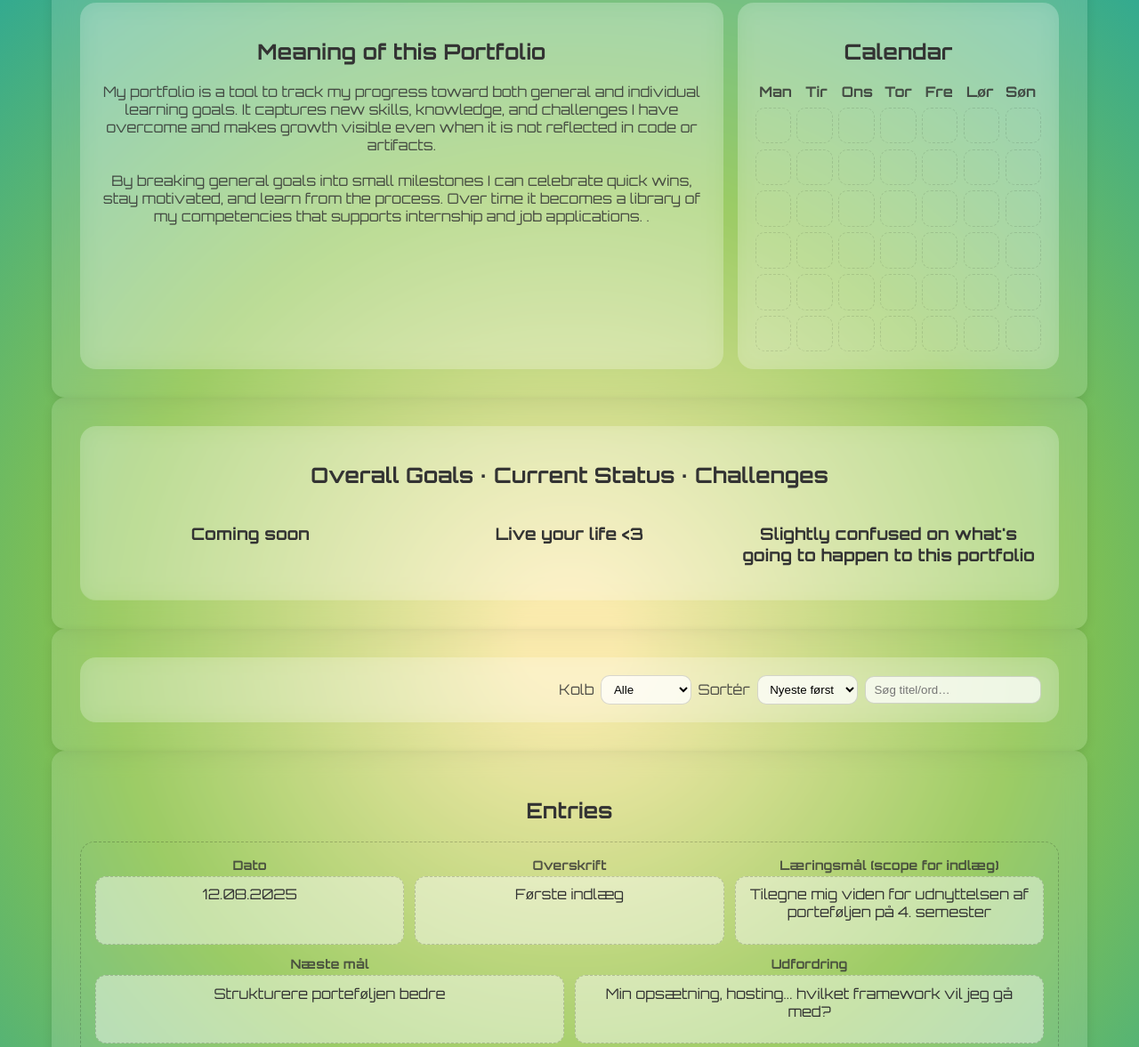
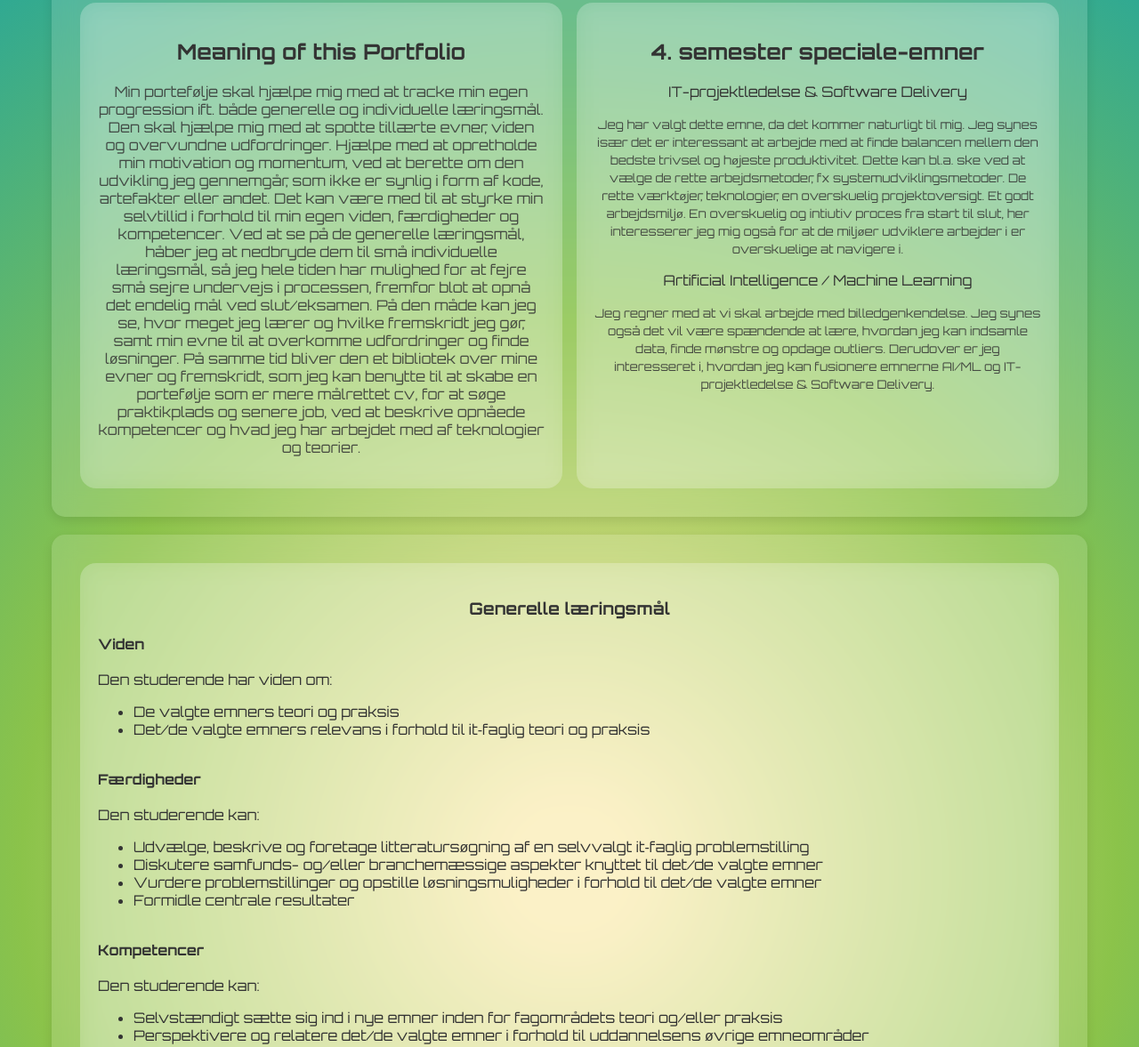
Before and after one commit to josephinekmj/josephinejohansen.github.io, a plain HTML site: page portfolio.html in a window 1280 px wide. Shown: the part 233-1410 px from the top of the page at 89% size. Drawn offline with Linux system fonts and the light colour scheme.

Commit message:
updated specialer og læringsmål

```diff
--- a/portfolio.html
+++ b/portfolio.html
@@ -64,38 +64,9 @@
                 font-weight: 600;
             }
 
-        /* Calendar */
-        .calendar {
-            display: grid;
-            gap: .5rem;
-        }
 
-        .cal-head {
-            display: grid;
-            grid-template-columns: repeat(7, 1fr);
-            font-weight: 700;
-            opacity: .85;
-        }
 
-        .cal-grid {
-            display: grid;
-            grid-template-columns: repeat(7, 1fr);
-            gap: .4rem;
-        }
-
-        .cal-cell {
-            aspect-ratio: 1/1;
-            border-radius: 10px;
-            border: 1px dashed rgba(0,0,0,.15);
-            display: flex;
-            align-items: flex-start;
-            justify-content: flex-end;
-            padding: .35rem;
-            font-size: .9rem;
-            opacity: .7;
-        }
-
-        /* Goals & status */
+        /* Goals */
         .chips {
             display: flex;
             flex-wrap: wrap;
@@ -180,7 +151,7 @@
     </style>
 </head>
 <body>
-    <div class="sacred-header">4. semester – Min rejse</div>
+    <div class="sacred-header">4. semester portefølje – Min rejse</div>
 
     <nav class="nav">
         <a href="index.html">Home</a>
@@ -189,52 +160,60 @@
         <a href="contact.html">Contact</a>
     </nav>
 
-    <!-- TOP: Meaning + Calendar -->
-    <section id="meaning" class="container grid grid-2">
+    <!-- TOP: Meaning  -->
+    <section id="meaning" class="container grid grid-auto">
         <article class="card">
             <h2>Meaning of this Portfolio</h2>
             <div class="box" aria-label="meaning-placeholder"></div>
             <p class="muted">
-                My portfolio is a tool to track my progress toward both general and individual learning goals.  It captures new skills, knowledge, and challenges I have overcome and makes growth visible even when it is not reflected in code or artifacts. <br/><br/>By breaking general goals into small milestones I can celebrate quick wins, stay motivated, and learn from the process. Over time it becomes a library of my competencies that supports internship and job applications.                .
-</p>
+                Min portefølje skal hjælpe mig med at tracke min egen progression ift. både generelle og individuelle læringsmål. Den skal hjælpe mig med at spotte tillærte evner, viden og overvundne udfordringer. Hjælpe med at opretholde min motivation og momentum, ved at berette om den udvikling jeg gennemgår, som ikke er synlig i form af kode, artefakter eller andet. Det kan være med til at styrke min selvtillid i forhold til min egen viden, færdigheder og kompetencer.
+                Ved at se på de generelle læringsmål, håber jeg at nedbryde dem til små individuelle læringsmål, så jeg hele tiden har mulighed for at fejre små sejre undervejs i processen, fremfor blot at opnå det endelig mål ved slut/eksamen. På den måde kan jeg se, hvor meget jeg lærer og hvilke fremskridt jeg gør, samt min evne til at overkomme udfordringer og finde løsninger. På samme tid bliver den et bibliotek over mine evner og fremskridt, som jeg kan benytte til at skabe en portefølje som er mere målrettet cv, for at søge praktikplads og senere job, ved at beskrive opnåede kompetencer og hvad jeg har arbejdet med af teknologier og teorier.
+            </p>
         </article>
-        <aside class="card">
-            <h2>Calendar</h2>
-            <div class="calendar">
-                <div class="cal-head">
-                    <div>Man</div><div>Tir</div><div>Ons</div><div>Tor</div><div>Fre</div><div>Lør</div><div>Søn</div>
-                </div>
-                <div class="cal-grid">
-                    <!-- 6 rækker x 7 kolonner = 42 celler (skeleton) -->
-                    <div class="cal-cell"></div><div class="cal-cell"></div><div class="cal-cell"></div><div class="cal-cell"></div><div class="cal-cell"></div><div class="cal-cell"></div><div class="cal-cell"></div>
-                    <div class="cal-cell"></div><div class="cal-cell"></div><div class="cal-cell"></div><div class="cal-cell"></div><div class="cal-cell"></div><div class="cal-cell"></div><div class="cal-cell"></div>
-                    <div class="cal-cell"></div><div class="cal-cell"></div><div class="cal-cell"></div><div class="cal-cell"></div><div class="cal-cell"></div><div class="cal-cell"></div><div class="cal-cell"></div>
-                    <div class="cal-cell"></div><div class="cal-cell"></div><div class="cal-cell"></div><div class="cal-cell"></div><div class="cal-cell"></div><div class="cal-cell"></div><div class="cal-cell"></div>
-                    <div class="cal-cell"></div><div class="cal-cell"></div><div class="cal-cell"></div><div class="cal-cell"></div><div class="cal-cell"></div><div class="cal-cell"></div><div class="cal-cell"></div>
-                    <div class="cal-cell"></div><div class="cal-cell"></div><div class="cal-cell"></div><div class="cal-cell"></div><div class="cal-cell"></div><div class="cal-cell"></div><div class="cal-cell"></div>
-                </div>
-            </div>
-        </aside>
+        <article class="card">
+            <h2>4. semester speciale-emner</h2>
+            <div class="box" aria-label="meaning-secondary">IT-projektledelse & Software Delivery</div>
+            <p class="muted"><small>Jeg har valgt dette emne, da det kommer naturligt til mig. Jeg synes især det er interessant at arbejde med at finde balancen mellem den bedste trivsel og højeste produktivitet. Dette kan bl.a. ske ved at vælge de rette arbejdsmetoder, fx systemudviklingsmetoder. De rette værktøjer, teknologier, en overskuelig projektoversigt. Et godt arbejdsmiljø. En overskuelig og intiutiv proces fra start til slut, her interesserer jeg mig også for at de miljøer udviklere arbejder i er overskuelige at navigere i.</small></p>
+            <div class="box" aria-label="meaning-secondary">Artificial Intelligence / Machine Learning</div>
+            <p class="muted"><small>Jeg regner med at vi skal arbejde med billedgenkendelse. Jeg synes også det vil være spændende at lære, hvordan jeg kan indsamle data, finde mønstre og opdage outliers. Derudover er jeg interesseret i, hvordan jeg kan fusionere emnerne AI/ML og IT-projektledelse & Software Delivery.</small></p>
+        </article>
     </section>
-
-    <!-- OVERALL GOALS + STATUS + CHALLENGES -->
+    <br/>
+    <!-- OVERALL GOALS -->
     <section id="goals" class="container">
         <div class="card">
-            <h2>Overall Goals · Current Status · Challenges</h2>
-            <div class="grid grid-3">
+
                 <div>
-                    <h3>Coming soon</h3>
-                    <div class="box" aria-label="overall-goals"></div>
+                    <h3>Generelle læringsmål</h3>
+                    <div class="box" aria-label="overall-goals" align="left">
+                        <b>Viden</b><br /><br/>
+                        Den studerende har viden om:<br />
+
+                        <ul>
+                            <li>De valgte emners teori og praksis</li>
+                            <li>Det/de valgte emners relevans i forhold til it‐faglig teori og praksis</li><br />
+                        </ul>
+
+
+                        <b>Færdigheder</b><br /><br/>
+
+                        Den studerende kan:<br />
+                        <ul>
+                            <li>Udvælge, beskrive og foretage litteratursøgning af en selvvalgt it‐faglig problemstilling</li>
+                            <li>Diskutere samfunds- og/eller branchemæssige aspekter knyttet til det/de valgte emner</li>
+                            <li>Vurdere problemstillinger og opstille løsningsmuligheder i forhold til det/de valgte emner</li>
+                            <li>Formidle centrale resultater</li><br />
+
+                        </ul>
+                        <b>Kompetencer</b><br /><br/>
+
+                        Den studerende kan:<br />
+                        <ul>
+                            <li>Selvstændigt sætte sig ind i nye emner inden for fagområdets teori og/eller praksis</li>
+                            <li>Perspektivere og relatere det/de valgte emner i forhold til uddannelsens øvrige emneområder</li>
+                        </ul>
+                    </div>
                 </div>
-                <div>
-                    <h3>Live your life <3</h3>
-                    <div class="box" aria-label="current-status"></div>
-                </div>
-                <div>
-                    <h3>Slightly confused on what's going to happen to this portfolio</h3>
-                    <div class="box" aria-label="challenges"></div>
-                </div>
-            </div>
         </div>
     </section>
 
@@ -321,7 +300,7 @@
                     <span class="tag">Thinking</span>
                     <span class="tag">Planning</span>
                 </div>
-                <small class="muted">Brug tags/ikoner eller farver senere – dette er kun skelet.</small>
+                <small class="muted"></small>
             </div>
         </article>
 
```
